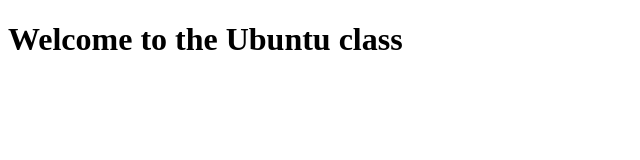
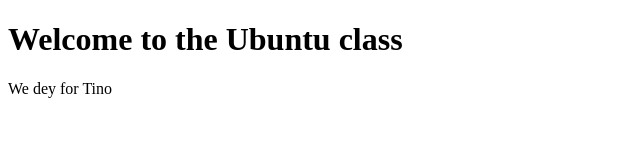
Before and after one commit to tshepom59/ubuntu-project, a plain HTML site: page index.html in a window 1280 px wide. Shown: the whole page, without its empty margins (0-640 px from the left). Drawn offline with Linux system fonts and the light colour scheme.

Commit message:
Express our feeling for Tino

```diff
--- a/index.html
+++ b/index.html
@@ -5,5 +5,6 @@
 </head>
 <body>
 <h1>Welcome to the Ubuntu class</h1>
+We dey for Tino
 </body>
 </html>
```
